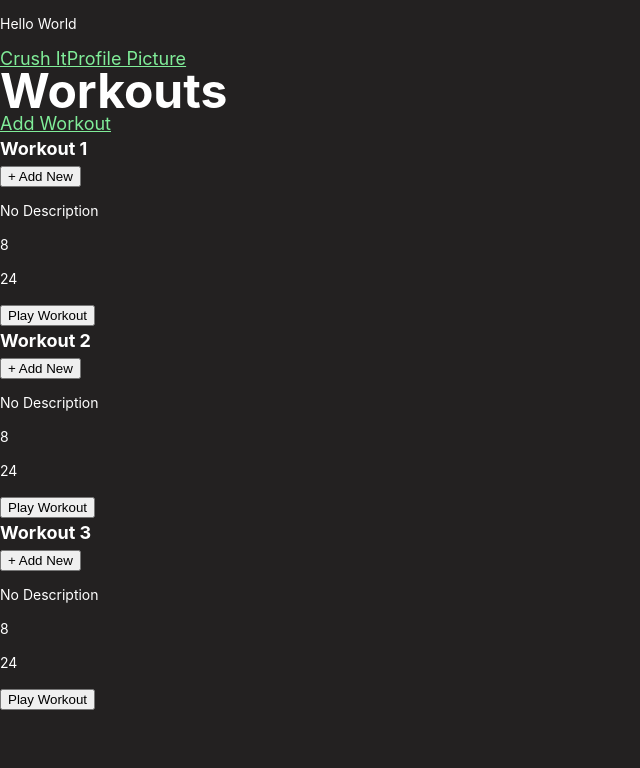
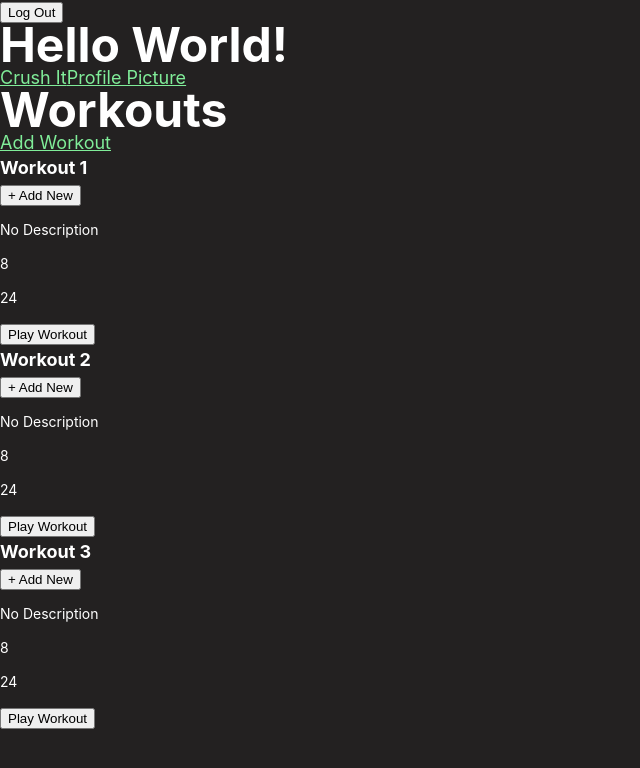
Before and after one commit to GlennCoding/crush-it-web-app, a React app: page /home in a window 1280 px wide. Shown: the top 768 px of the page, without its empty margins (0-640 px from the left). Built offline with nearby package versions, Linux system fonts and the light colour scheme; sample sign-in values are in the browser's storage.

Commit message:
New Commit

```diff
--- a/src/App.tsx
+++ b/src/App.tsx
@@ -17,14 +17,18 @@ export default function App() {
             exact
             path="/home"
             render={() => {
-              return token != null ? <HomePage /> : <Redirect to="/login" />;
+              return token ? (
+                <HomePage setToken={setToken} />
+              ) : (
+                <Redirect to="/login" />
+              );
             }}
           />
           <Route
             exact
             path="/register"
             render={() => {
-              return token != null ? (
+              return token ? (
                 <Redirect to="/home" />
               ) : (
                 <SignupPage setToken={setToken} />
@@ -35,7 +39,7 @@ export default function App() {
             exact
             path="/login"
             render={() => {
-              return token != null ? (
+              return token ? (
                 <Redirect to="/home" />
               ) : (
                 <LoginPage setToken={setToken} />
@@ -46,7 +50,7 @@ export default function App() {
             exact
             path="/landing"
             render={() => {
-              return token != null ? (
+              return token ? (
                 <Redirect to="/home" />
               ) : (
                 <Redirect to="/landing" />
@@ -57,7 +61,7 @@ export default function App() {
             exact
             path="/"
             render={() => {
-              return token != null ? (
+              return token ? (
                 <Redirect to="/home" />
               ) : (
                 <Redirect to="/landing" />
--- a/src/pages/home_page/HomePage.tsx
+++ b/src/pages/home_page/HomePage.tsx
@@ -61,10 +61,11 @@ function Navbar() {
   );
 }
 
-function HomePage() {
+function HomePage(props: { setToken: (token: string) => void }) {
   return (
     <div className="homePage">
-      <p>Hello World</p>
+      <button onClick={() => props.setToken("")}>Log Out</button>
+      <h1>Hello World!</h1>
       <Navbar />
       <ExtendableWorkoutList workouts={workouts} />
     </div>
```
